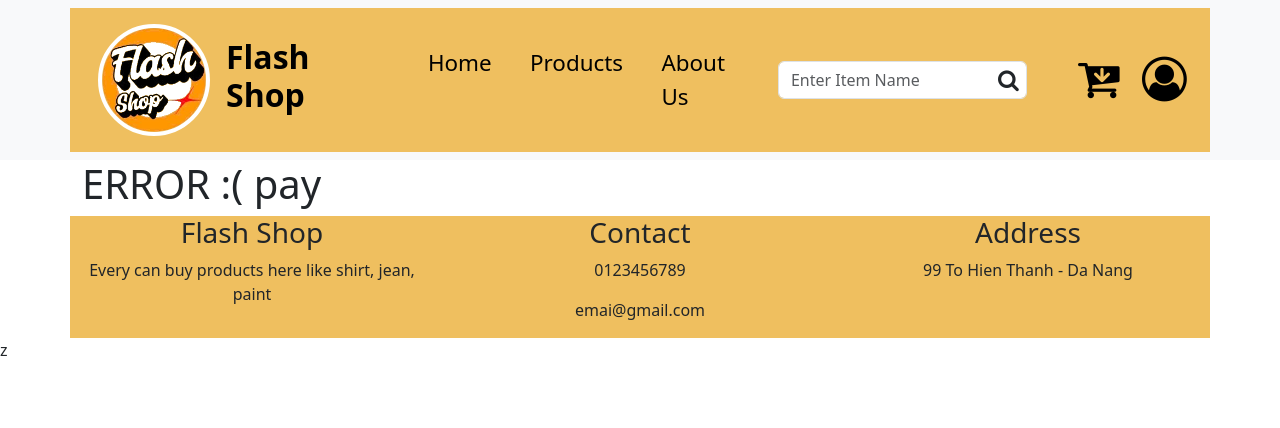
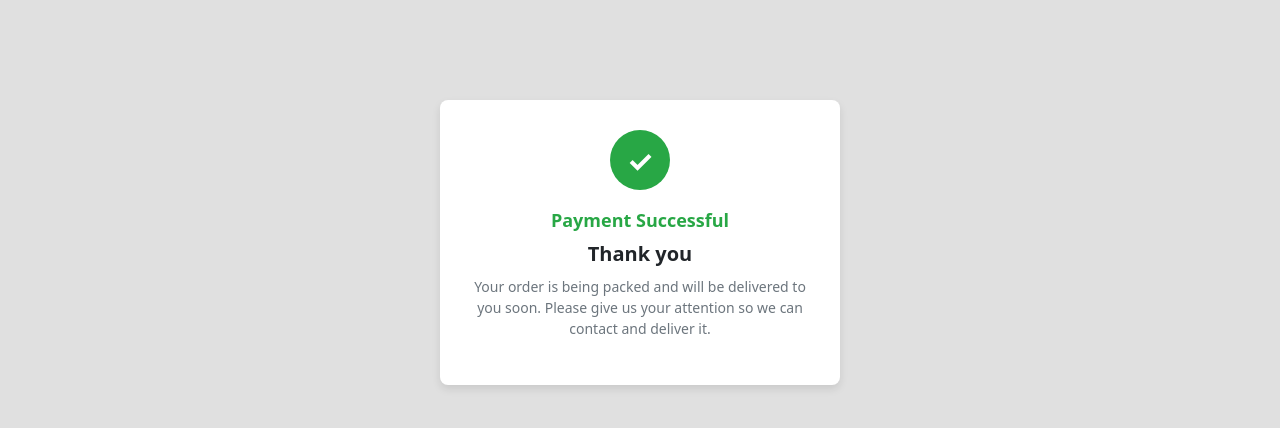
Before and after one commit to Ki0ng/Flash_Shop, a PHP site: page /pay/payment.php in a window 1280 px wide. Shown: the top 428 px of the page. Run offline with PHP 8.4, Linux system fonts and the light colour scheme.

Commit message:
Done payment successful

```diff
--- a/MySQL.SQL
+++ b/MySQL.SQL
@@ -15,7 +15,7 @@
 ;
 
 CREATE TABLE products(
-    Product_Id INT PRIMARY KEY,
+    Product_Id INT PRIMARY KEY AUTO_INCREMENT,
     Category_Id VARCHAR(10) NOT NULL REFERENCES categories(Category_Id),
     Product_Name VARCHAR(100) NOT NULL,
     Old_price NUMERIC(12, 2) NOT NULL,
--- /dev/null
+++ b/pay/payment.php
@@ -0,0 +1,64 @@
+<!DOCTYPE html>
+<html lang="en">
+<head>
+  <meta charset="UTF-8">
+  <meta name="viewport" content="width=device-width, initial-scale=1.0">
+  <title>Payment Successful</title>
+  <link href="https://cdn.jsdelivr.net/npm/bootstrap@5.3.0-alpha3/dist/css/bootstrap.min.css" rel="stylesheet">
+  <style>
+    body {
+      background-color: #e0e0e0;
+    }
+    .success-card {
+      max-width: 400px;
+      margin: 100px auto;
+      padding: 30px;
+      text-align: center;
+      border-radius: 8px;
+      background-color: #fff;
+      box-shadow: 0 4px 8px rgba(0, 0, 0, 0.1);
+    }
+    .success-icon {
+      width: 60px;
+      height: 60px;
+      margin: 0 auto 20px;
+      background-color: #28a745;
+      border-radius: 50%;
+      display: flex;
+      align-items: center;
+      justify-content: center;
+    }
+    .success-icon::before {
+      content: '\2713';
+      color: #fff;
+      font-size: 30px;
+      font-weight: bold;
+    }
+    .success-header {
+      color: #28a745;
+      font-size: 18px;
+      font-weight: bold;
+      margin-bottom: 10px;
+    }
+    .thank-you {
+      font-size: 20px;
+      font-weight: bold;
+      margin-bottom: 10px;
+    }
+    .success-message {
+      font-size: 14px;
+      color: #6c757d;
+    }
+  </style>
+</head>
+<body>
+  <div class="success-card">
+    <div class="success-icon"></div>
+    <h2 class="success-header">Payment Successful</h2>
+    <h5 class="thank-you">Thank you</h5>
+    <p class="success-message">
+      Your order is being packed and will be delivered to you soon. Please give us your attention so we can contact and deliver it.
+    </p>
+  </div>
+</body>
+</html>
```
Also changed, not shown: mvc/controllers/AdminController.php (+19 -0 lines), mvc/models/AdminModel.php (+11 -4 lines), mvc/views/Admin/ProductManagementView.php (+5 -5 lines).
